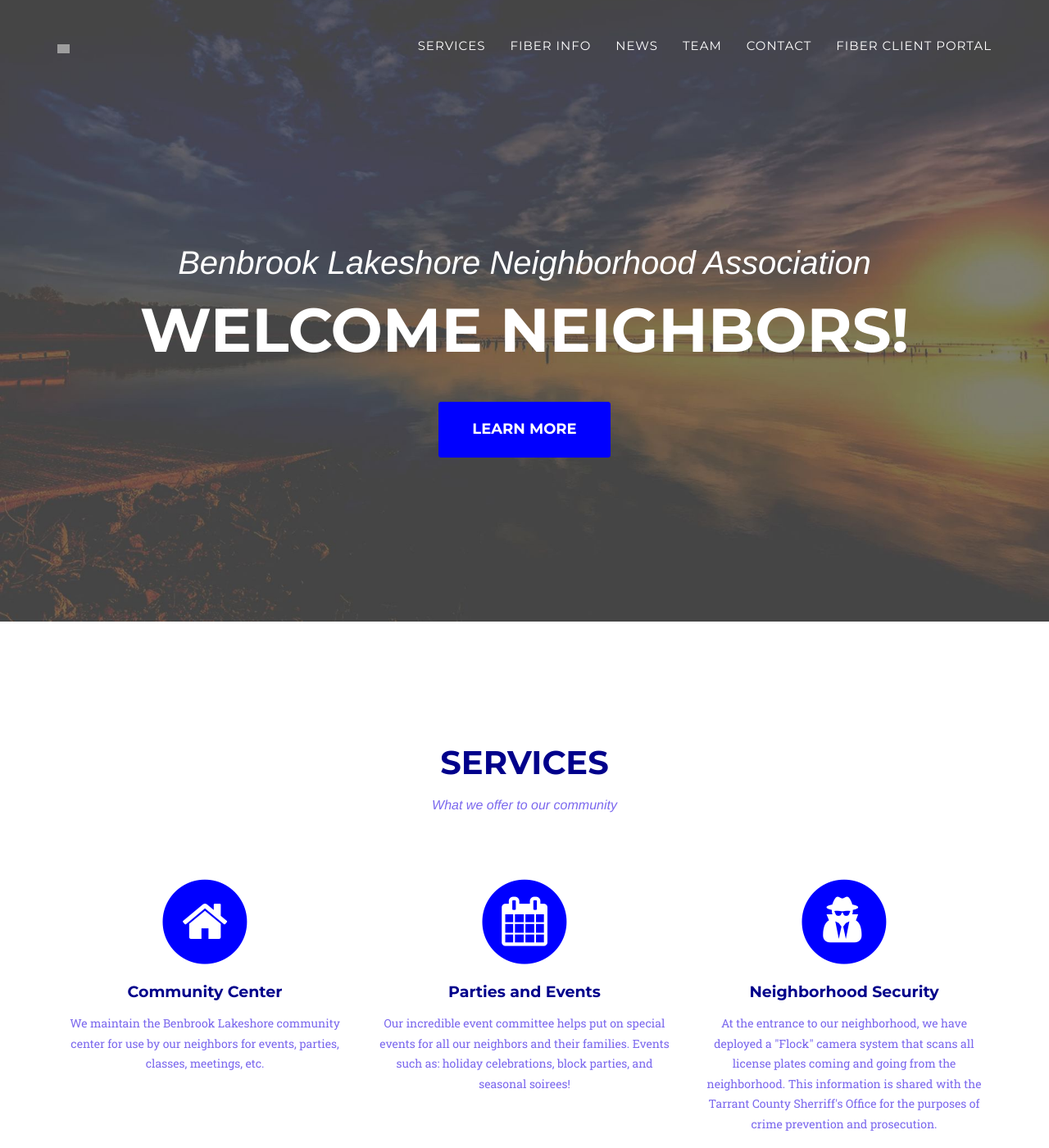
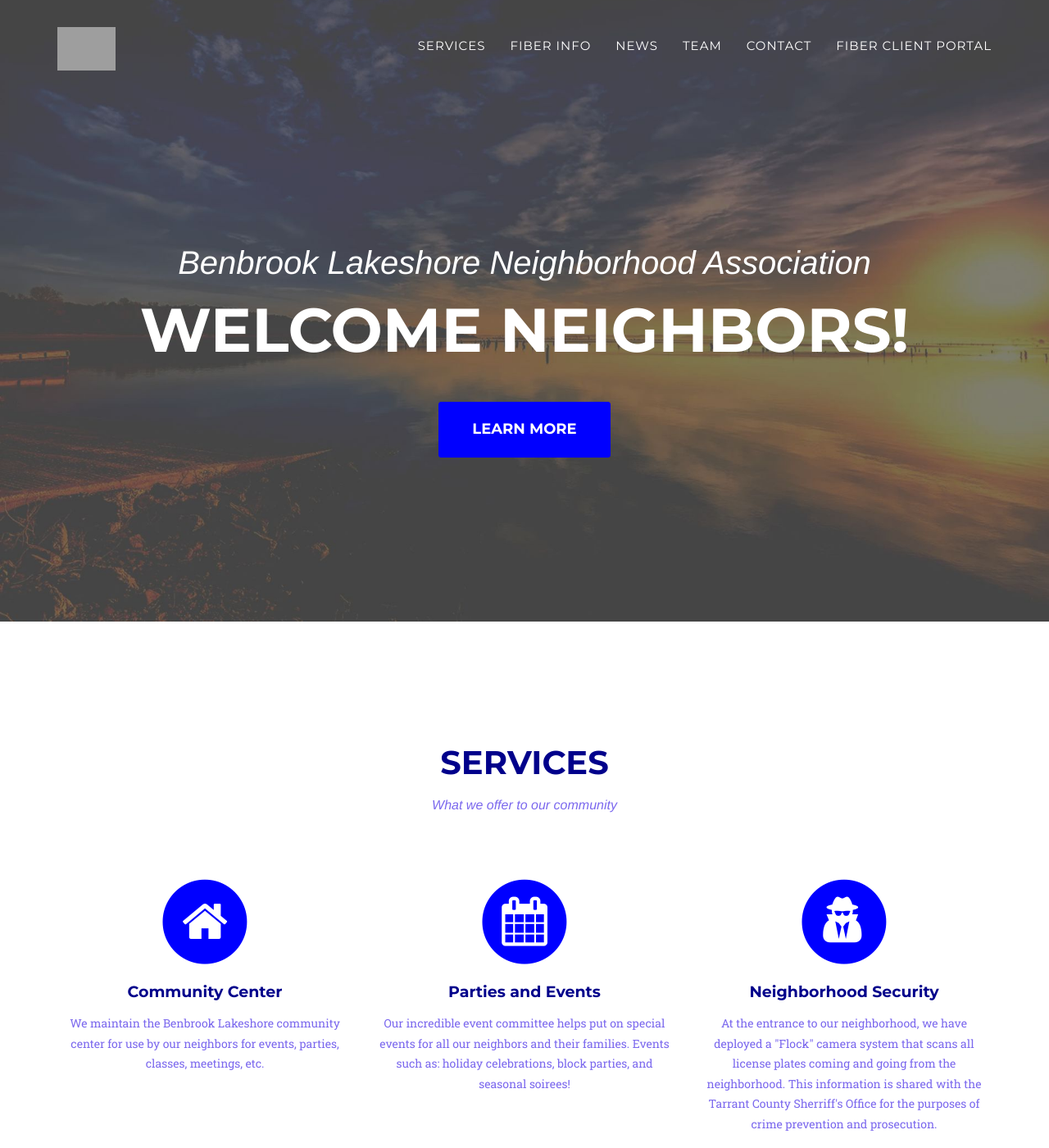
Before and after one commit to benbrooklakeshore/benbrooklakeshore.github.io, a Jekyll site: the page built from 2023-03-27-blna-wifi-project.markdown, in a window 1280 px wide and 1400 px high. Shown: the whole window at 82% size. Built offline with Jekyll 4.4.1, drawn with Linux system fonts in a browser that asks for light colours; some web fonts are replaced; comment, search, counter and statistics services are not loaded; grey boxes are pictures that could not be loaded.

Commit message:
Update logo size in navbar

```diff
--- a/_includes/css/agency.css
+++ b/_includes/css/agency.css
@@ -195,7 +195,7 @@ fieldset[disabled] .btn-xl.active {
 }
 
 .navbar-logo {
-    height: 100%; /* This will make the logo take the full height of the navbar */
+    height: 300%; /* This will make the logo take the full height of the navbar */
     width: auto; /* This will keep the aspect ratio of the logo */
 }
 
```
